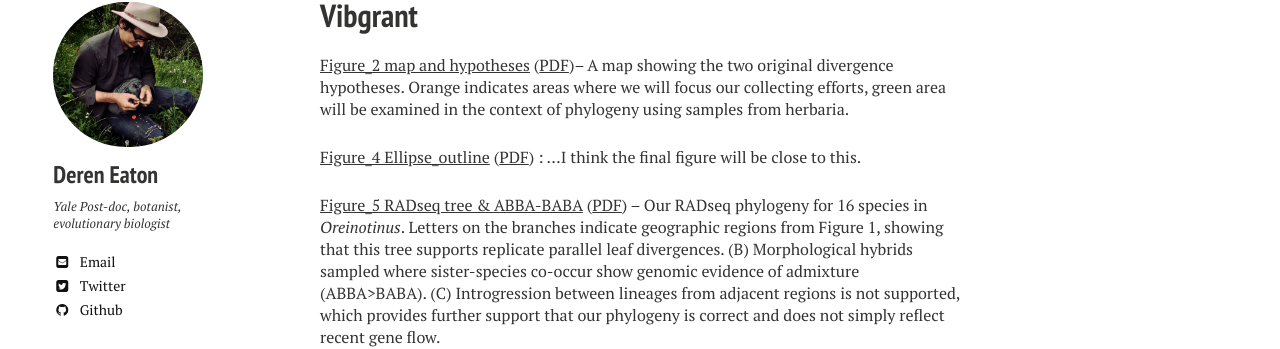
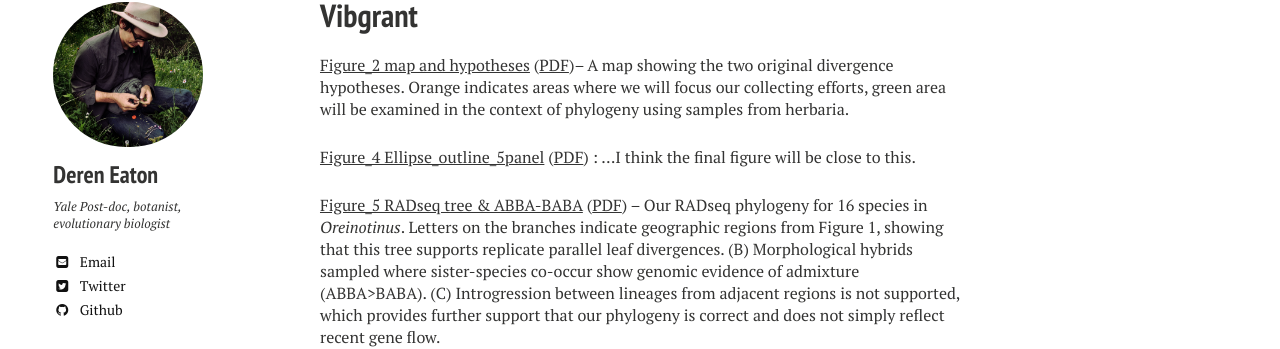
Before and after one commit to dereneaton/dereneaton.github.io, a Jekyll site: the page built from vibgrant/index.md, in a window 1280 px wide. Shown: the part 352-701 px from the top of the page. Built offline with Jekyll 4.4.1, drawn with Linux system fonts in a browser that asks for light colours; nearby versions of some CDN libraries; comment, search, counter and statistics services are not loaded.

Commit message:
index up

```diff
--- a/vibgrant/index.md
+++ b/vibgrant/index.md
@@ -13,7 +13,7 @@ comments: true
 
 [Figure_2 map and hypotheses](Figure1.svg) ([PDF](Figure1.pdf))-- A map showing the two original divergence hypotheses. Orange indicates areas where we will focus our collecting efforts, green area will be examined in the context of phylogeny using samples from herbaria.
 
-[Figure_4 Ellipse_outline](Ellipse_outline.svg) ([PDF](Ellipse_outline.pdf)) : ...I think the final figure will be close to this.
+[Figure_4 Ellipse_outline_5panel](Ellipse_outline_5panel.svg) ([PDF](Ellipse_outline_5panel.pdf)) : ...I think the final figure will be close to this.
 
 [Figure_5 RADseq tree & ABBA-BABA](Figure2.svg) ([PDF](Figure2.pdf)) -- Our RADseq phylogeny for 16 species in _Oreinotinus_.  Letters on the branches indicate geographic regions from Figure 1, showing that this tree supports replicate parallel leaf divergences. (B) Morphological hybrids sampled where sister-species co-occur show genomic evidence of admixture (ABBA>BABA). (C) Introgression between lineages from adjacent regions is not supported, which provides further support that our phylogeny is correct and does not simply reflect recent gene flow.
 
```
